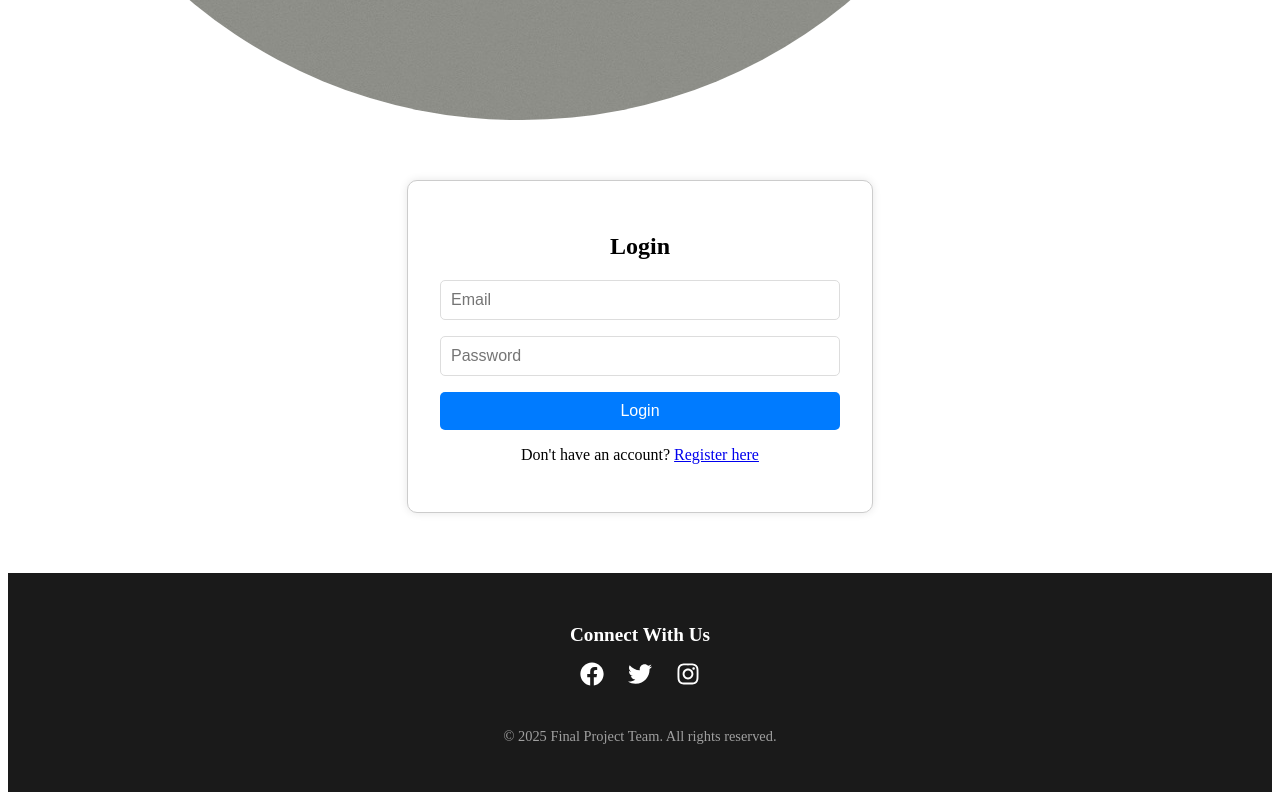
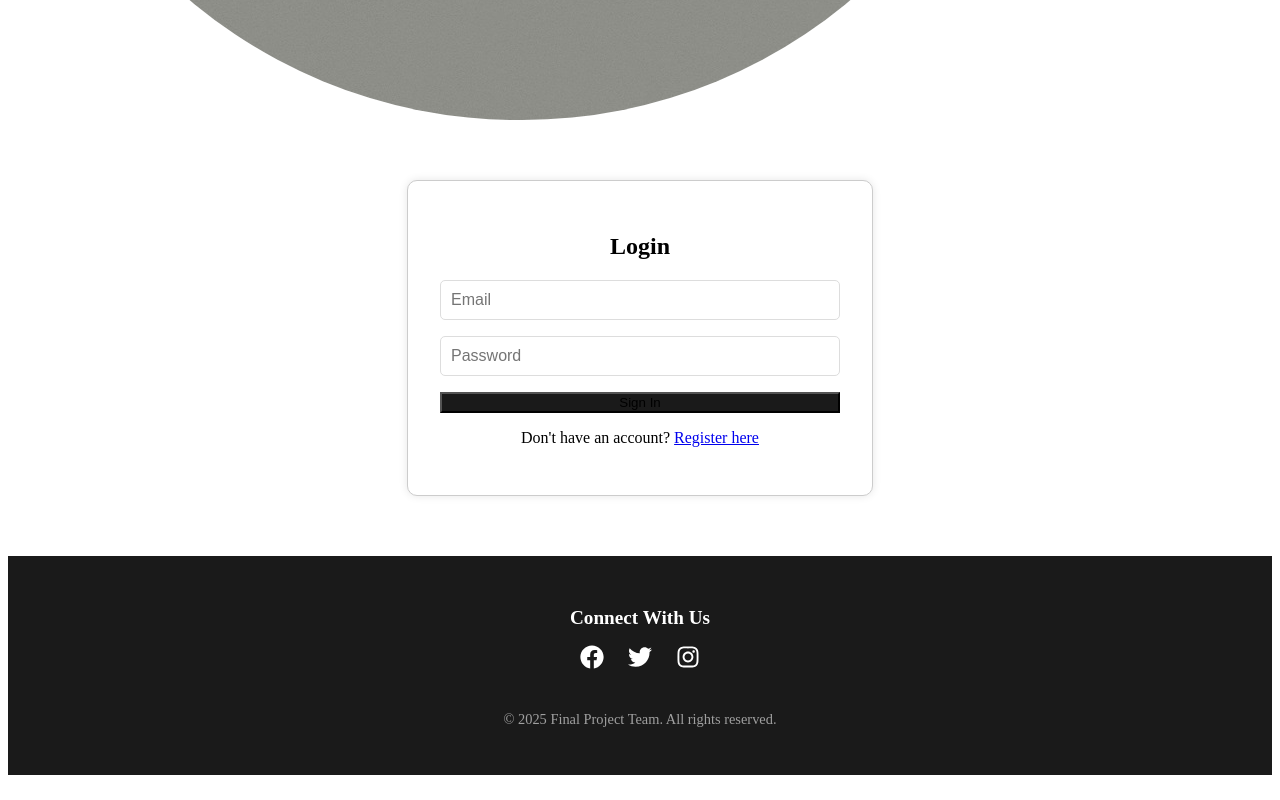
Before and after one commit to Anuhya92/final-project-backend, a React (Vite) app in the folder frontend/: page /login in a window 1280 px wide. Shown: the part 908-1708 px from the top of the page. Built offline with nearby package versions, Linux system fonts and the light colour scheme.

Commit message:
styling log in button

```diff
--- a/frontend/src/pages/Login.tsx
+++ b/frontend/src/pages/Login.tsx
@@ -1,4 +1,3 @@
-
 import React, { useState } from 'react';
 import { useNavigate, Link } from 'react-router-dom';
 import axios from 'axios';
@@ -55,7 +54,12 @@ const Login: React.FC = () => {
           style={styles.input}
         />
         {error && <p style={styles.error}>{error}</p>}
-        <button type="submit" style={styles.button}>Login</button>
+        <button
+          type="submit"
+          className="w-full bg-[#1a1a1a] text-white rounded-lg py-3 text-base font-medium mt-4 hover:bg-[#333] transition"
+        >
+          Sign In
+        </button>
       </form>
       <p>
         Don't have an account? <Link to="/register">Register here</Link>
```
